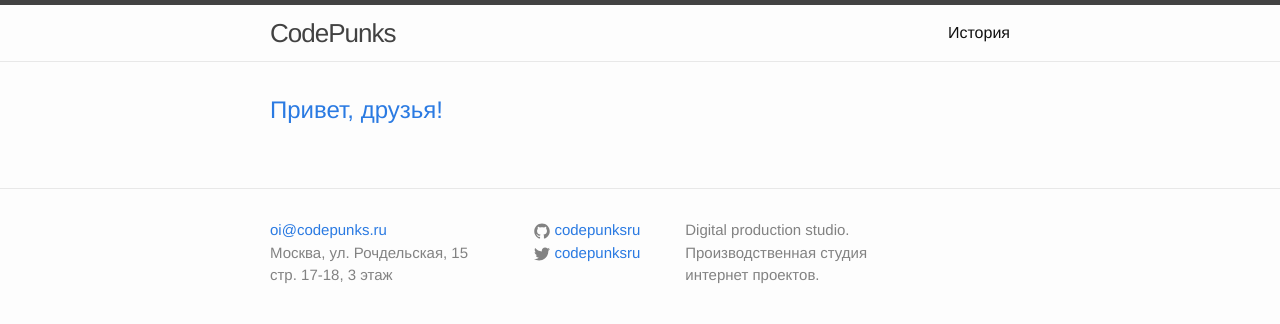
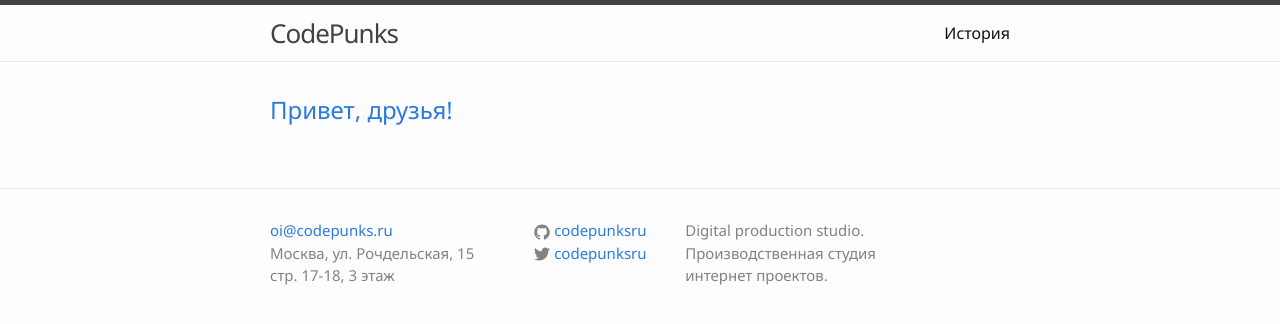
Before and after one commit to codepunksru/codepunksru.github.io, a Jekyll site: the page built from index.html, in a window 1280 px wide. Shown: the top 324 px of the page. Built offline with Jekyll 4.4.1, drawn with Linux system fonts in a browser that asks for light colours.

Commit message:
Typo edit
Noto to Noto Sans

```diff
--- a/css/main.scss
+++ b/css/main.scss
@@ -6,7 +6,7 @@
 
 
 // Our variables
-$base-font-family: 'Noto', Helvetica, Arial, sans-serif;
+$base-font-family: 'Noto Sans', Helvetica, Arial, sans-serif;
 $base-font-size:   16px;
 $base-font-weight: 400;
 $small-font-size:  $base-font-size * 0.875;
```
